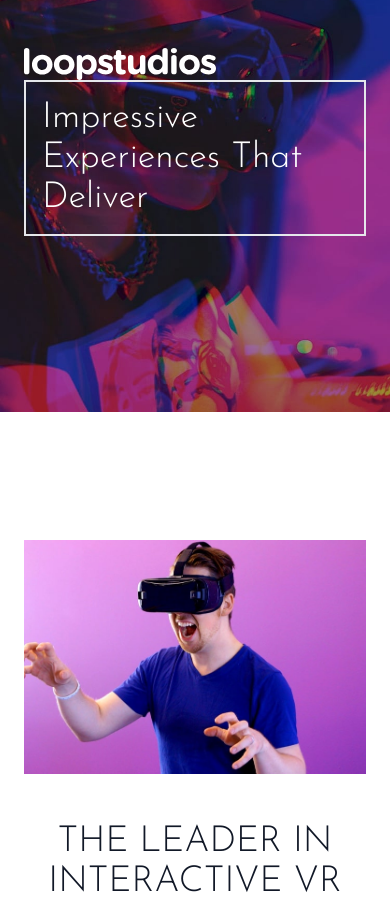
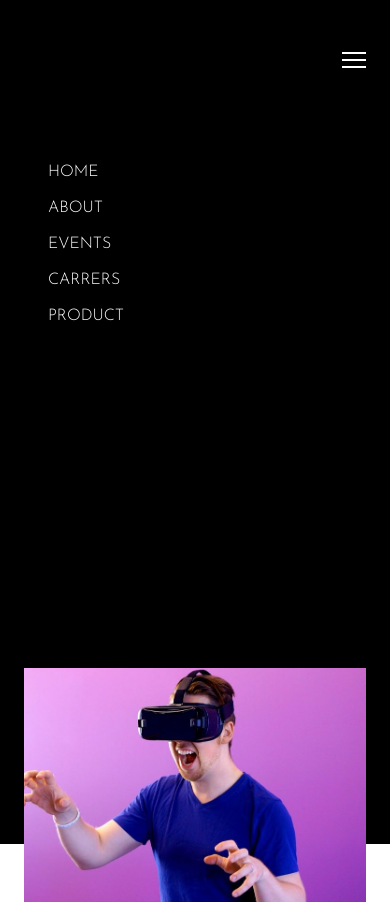
Before and after one commit to Piyush-45/loopstudios-tc-1, a website: page index.html in a window 390 px wide. Shown: the top 905 px of the page. Drawn offline with Linux system fonts and the light colour scheme.

Commit message:
-hamburger added

```diff
--- a/index.html
+++ b/index.html
@@ -52,18 +52,35 @@
                         <div class="mx-3 group-hover:border-b group-hover:border-blue-50"></div>
                     </div>
                 </div>
+
+                <!-- @todo hamburger menu -->
+                <div class="md:hidden">
+                    <button id="menu-btn" type="button" class="z-40 block hamburger md:hidden focus:outline-none">
+                        <span class="hamburger-top"></span>
+                        <span class="hamburger-middle"></span>
+                        <span class="hamburger-bottom"></span>
+                    </button>
+                </div>
             </nav>
-
+            <!-- @todo- Mobile menu -->
+            <div id="menu" class="absolute top-0 bottom-0 left-0 flex flex-col  md:hidden w-full min-h-screen py-1 pt-40 pl-12 space-y-3 text-white uppercase bg-black">
+                <a href="#" class="hover:text-pink-500">Home</a>
+                <a href="#" class="hover:text-pink-500">About</a>
+                <a href="#" class="hover:text-pink-500">Events</a>
+                <a href="#" class="hover:text-pink-500">Carrers</a>
+                <a href="#" class="hover:text-pink-500">Product</a>
+            </div>
 
             <div
-                class="max-w-lg t-32 mb-32 p-4 font-sans text-4xl text-white uppecase border-2 md:p-10 md:m-32 md:mx-0">
+                class="max-w-lg mt-32 mb-32 p-4 font-sans text-4xl text-white uppercase border-2 md:p-10 md:m-32 md:mx-0 md:text-6xl">
                 Impressive Experiences That Deliver
             </div>
         </div>
     </section>
 
 
-    <!-- Features section -->
+    <!-- =============  FEATURES  SECTIONS ============= -->
+
     <section id="feature">
         <!-- feature container -->
         <div class="relative container flex flex-col max-w-6xl mx-auto my-32 px-6 text-gray-900 md:flex-row">
@@ -374,6 +391,8 @@
             </div>
         </div>
     </footer>
+
+    <script src="script.js"></script>
 </body>
 
 </html>
--- a/input.css
+++ b/input.css
@@ -47,3 +47,50 @@
     background-position: center;
   }
 }
+
+/*  ======= hamburger Menu ====== */
+/* Hamburger Menu */
+.hamburger {
+  cursor: pointer;
+  width: 24px;
+  height: 24px;
+  transition: all 0.25s;
+  position: relative;
+}
+
+.hamburger-top,
+.hamburger-middle,
+.hamburger-bottom {
+  position: absolute;
+  width: 24px;
+  height: 2px;
+  top: 0;
+  left: 0;
+  background: #fff;
+  transform: rotate(0);
+  transition: all 0.5s;
+}
+
+.hamburger-middle {
+  transform: translateY(7px);
+}
+
+.hamburger-bottom {
+  transform: translateY(14px);
+}
+
+.open {
+  transform: rotate(90deg);
+}
+
+.open .hamburger-top {
+  transform: rotate(45deg) translateY(6px) translateX(6px);
+}
+
+.open .hamburger-middle {
+  display: none;
+}
+
+.open .hamburger-bottom {
+  transform: rotate(-45deg) translateY(6px) translateX(-6px);
+}
--- /dev/null
+++ b/script.js
@@ -0,0 +1,9 @@
+const menuBtn = document.querySelector("#menu-btn")
+const menu = document.querySelector("#menu")
+menuBtn.addEventListener('click', navToggle)
+
+function navToggle(){
+    menuBtn.classList.toggle('open')
+    menu.classList.toggle('flex')
+    menu.classList.toggle('hidden')
+}
```
Also changed, not shown: css/style.css.
